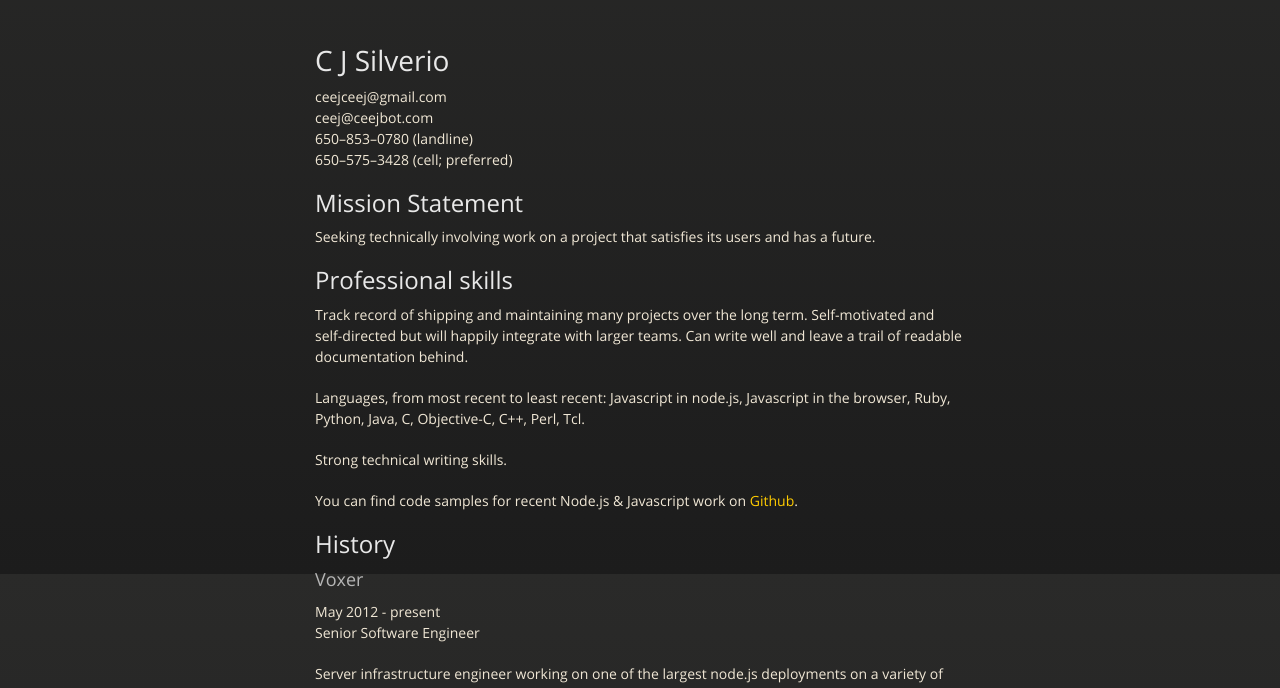
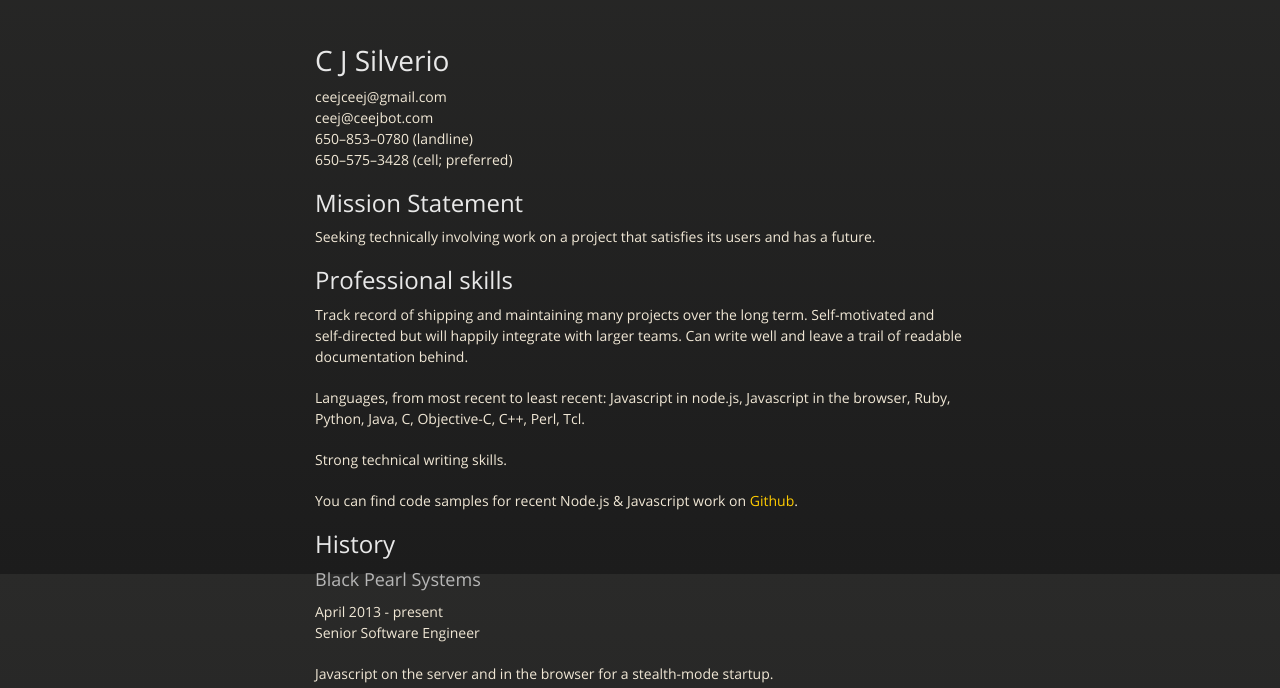
Before and after one commit to ceejbot/ceejbot.github.com, a plain HTML site: page index.html in a window 1280 px wide. Shown: the part 226-914 px from the top of the page. Drawn offline with nearby package versions, Linux system fonts and the light colour scheme.

Commit message:
Update employment status
End date for poor old Voxer; start date for shiny new Black Pearl Systems, with vague description.

```diff
--- a/index.html
+++ b/index.html
@@ -58,9 +58,16 @@ ceej@ceejbot.com<br/>
 
 <h2 id="history">History</h2>
 
+<h3 id="blackpearl">Black Pearl Systems</h3>
+
+<p>April 2013 - present<br />
+Senior Software Engineer</p>
+
+<p>Javascript on the server and in the browser for a stealth-mode startup.</p>
+
 <h3 id="voxer">Voxer</h3>
 
-<p>May 2012 - present<br/>
+<p>May 2012 - March 2013<br/>
 Senior Software Engineer </p>
 
 <p>Server infrastructure engineer working on one of the largest node.js deployments on a variety of tasks. Wrote a simple web application framework in support of a customer-facing administrative portal. Currently working on a clustering project to enable the Voxer service to run in many independent clusters. Skills exercised daily: Node.js, node.js at scale, riak, redis, nosql, debugging distributed processes, understanding large and tangled existing codebases. Some work open-sourced: <a href="https://github.com/ceejbot/recurring">recurring</a> &amp; <a href="https://github.com/ceejbot/keep-alive-agent">keep-alive-agent</a>. </p>
```
